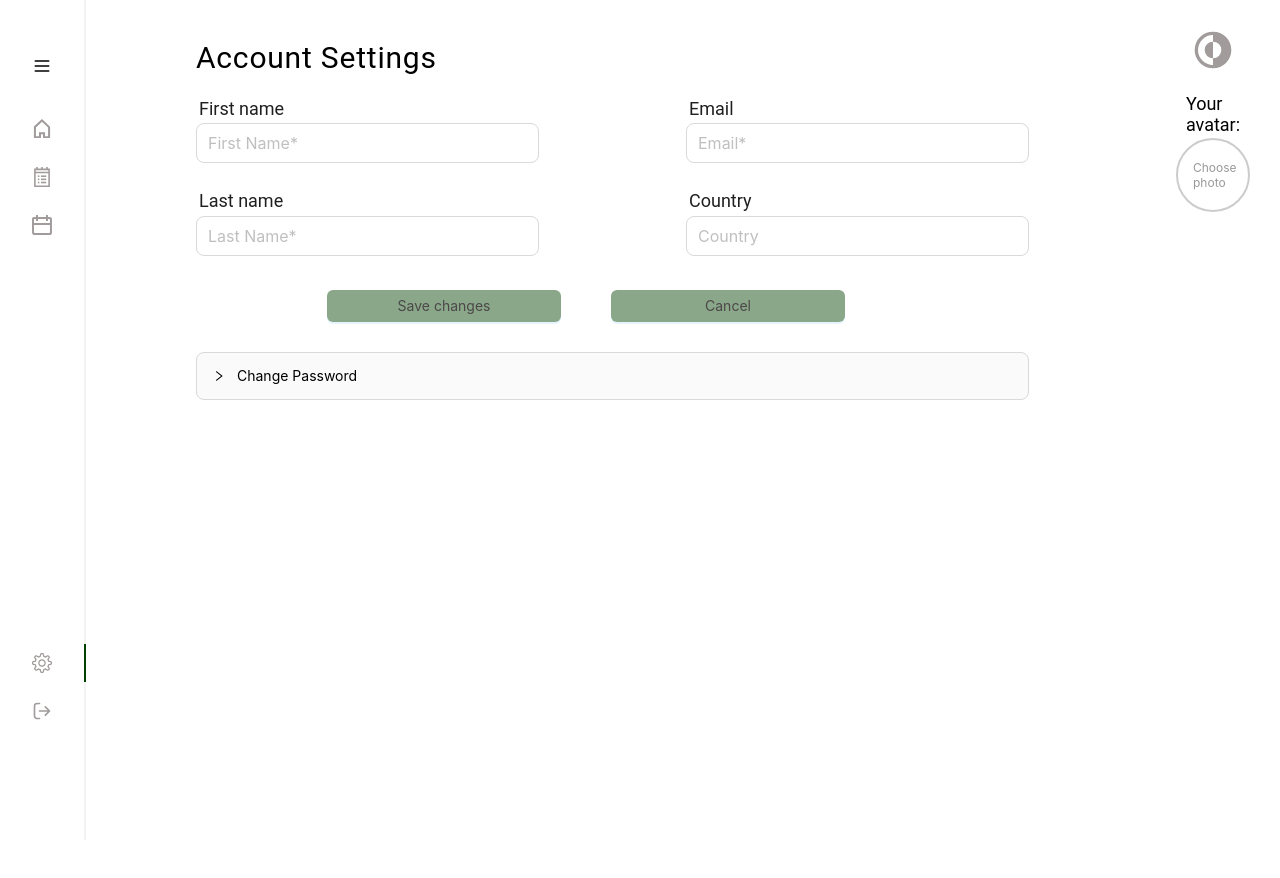
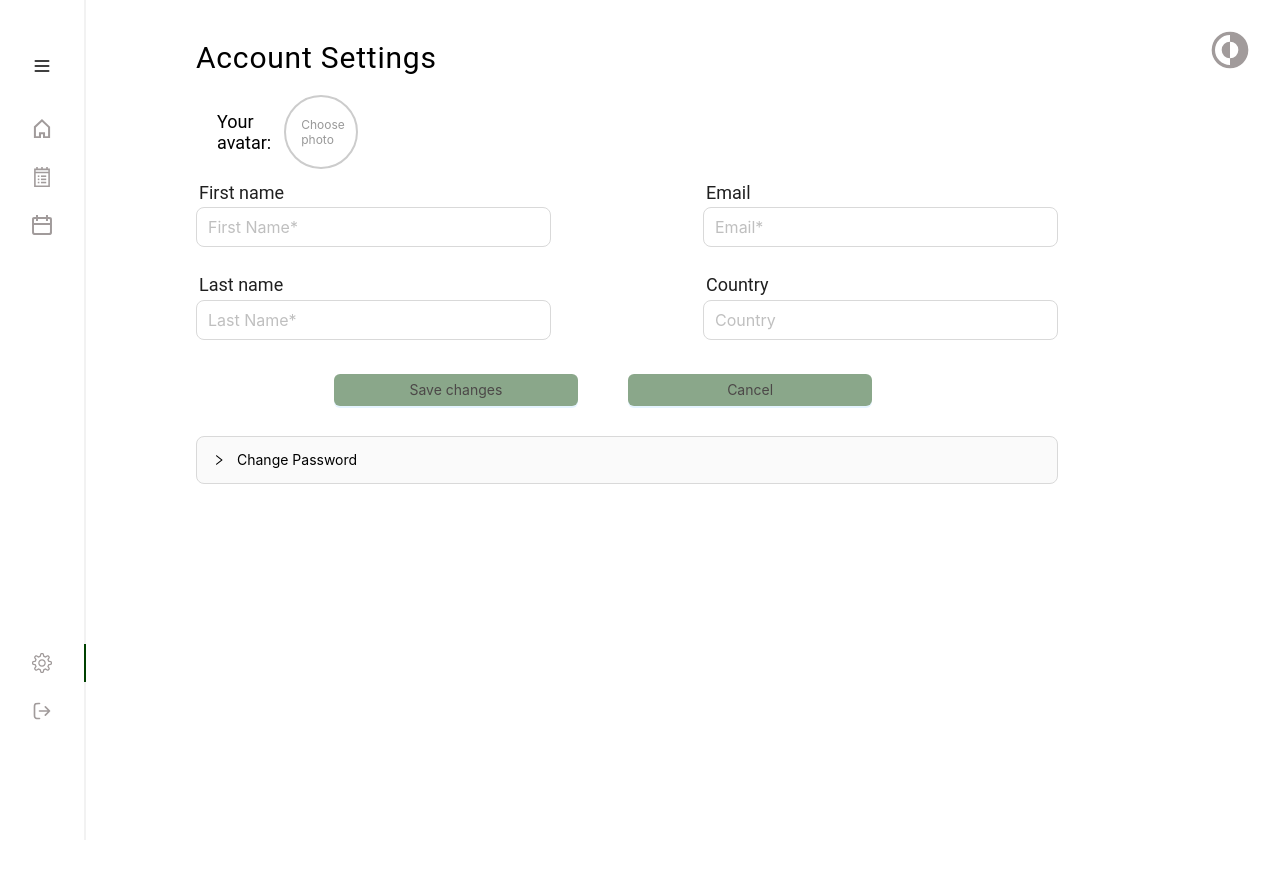
Before and after one commit to NadiiaNanivska/tasktracker-ui, a React (Create React App) app: page /settings in a window 1280 px wide. Shown: the top 878 px of the page. Built offline with nearby package versions, Linux system fonts and the light colour scheme.

Commit message:
Changed position of user photo

```diff
--- a/src/components/Settings.js
+++ b/src/components/Settings.js
@@ -87,6 +87,33 @@ const Settings = () => {
             <div className="settings-content" style={{ width: contentWidth, paddingLeft: `${sidebarWidth + 1}em` }}>
                 <div className={`settings-header ${isDarkMode ? 'dark' : ''}`}>
                     Account Settings
+                </div>
+                <div className="settings-user-img-block">
+                <span className={`settings-right-side-text ${isDarkMode ? 'dark' : ''}`}>Your <br />avatar:</span>
+                <div className="file-input-wrapper">
+                    <input type="file" accept="image/*" onChange={handlePhotoChange} />
+                    {selectedPhoto ? (
+                        <img src={selectedPhoto} alt="selected" className="settings-selected-photo" />
+                    ) : (
+                        <span className={`settings-photo-placeholder-text ${isDarkMode ? 'dark' : ''}`}>Choose photo</span>
+                    )}
+                </div>
+                {(selectedPhoto || showMenu) && <span className={`change-photo-text ${isDarkMode ? 'dark' : ''}`} onClick={handleShowMenu}>Change</span>}
+                {showMenu &&
+                    <div className="settings-user-menu">
+                        <a className="user-menu-link" onClick={() => document.querySelector('.file-input-wrapper input[type="file"]').click()}>
+                            <div className="user-menu-icon-wrapper">
+                                <img src={EditIcon} alt="Home" className="user-menu-icon" />
+                            </div>
+                            <span className="user-menu-text" >Change</span>
+                        </a>
+                        <a className="user-menu-link" onClick={handleDeletePhoto}>
+                            <div className="user-menu-icon-wrapper">
+                                <img src={DeleteIcon} alt="Home" className="user-menu-icon" />
+                            </div>
+                            <span className="user-menu-text">Delete</span>
+                        </a>
+                    </div>}
                 </div>
                 <div className="settings-fields">
                     <Form className="settings-form">
@@ -195,31 +222,6 @@ const Settings = () => {
             <div className="settings-right-side">
                 <img src={DarkModeItem} onClick={() => setIsDarkMode(prevState => !prevState)}
                      alt="dark-mode" className="home-page-icon-mode" />
-                <span className={`settings-right-side-text ${isDarkMode ? 'dark' : ''}`}>Your <br />avatar:</span>
-                <div className="file-input-wrapper">
-                    <input type="file" accept="image/*" onChange={handlePhotoChange} />
-                    {selectedPhoto ? (
-                        <img src={selectedPhoto} alt="selected" className="settings-selected-photo" />
-                    ) : (
-                        <span className={`settings-photo-placeholder-text ${isDarkMode ? 'dark' : ''}`}>Choose photo</span>
-                    )}
-                </div>
-                {(selectedPhoto || showMenu) && <span className={`change-photo-text ${isDarkMode ? 'dark' : ''}`} onClick={handleShowMenu}>Change</span>}
-                {showMenu &&
-                    <div className="settings-user-menu">
-                        <a className="user-menu-link" onClick={() => document.querySelector('.file-input-wrapper input[type="file"]').click()}>
-                            <div className="user-menu-icon-wrapper">
-                                <img src={EditIcon} alt="Home" className="user-menu-icon" />
-                            </div>
-                            <span className="user-menu-text" >Change</span>
-                        </a>
-                        <a className="user-menu-link" onClick={handleDeletePhoto}>
-                            <div className="user-menu-icon-wrapper">
-                                <img src={DeleteIcon} alt="Home" className="user-menu-icon" />
-                            </div>
-                            <span className="user-menu-text">Delete</span>
-                        </a>
-                    </div>}
             </div>
         </div>
     );
--- a/src/styles/Settings.css
+++ b/src/styles/Settings.css
@@ -135,6 +135,14 @@
     align-items: center;
 }
 
+.settings-user-img-block {
+    display: flex;
+    flex-direction: row;
+    margin-bottom: 10px;
+    gap: 10px;
+    align-items: center;
+}
+
 .file-input-wrapper {
     position: relative;
     display: inline-block;
@@ -144,7 +152,6 @@
     border-radius: 50%;
     border: 2px solid #ccc;
     cursor: pointer;
-    margin-right: 30px;
 }
 
 .file-input-wrapper input[type="file"] {
@@ -180,25 +187,23 @@
     padding: 3px;
     font-size: 18px;
     font-family: Roboto, serif;
-    margin-top: 20px;
-    margin-right: 30px;
+    margin-left: 18px;
 }
 
 .change-photo-text {
-    text-align: center;
     color: #555;
     cursor: pointer;
     margin-top: 5px;
-    margin-right: 30px;
+    width: 5%;
 }
 
 .settings-user-menu {
+    width: 120px;
     background-color: #fff;
     border: 1px solid #ccc;
     border-radius: 4px;
     box-shadow: 0 2px 5px rgba(0, 0, 0, 0.1);
     display: flex;
     flex-direction: column;
-    margin-right: 20px;
     margin-top: 10px;
 }
```
